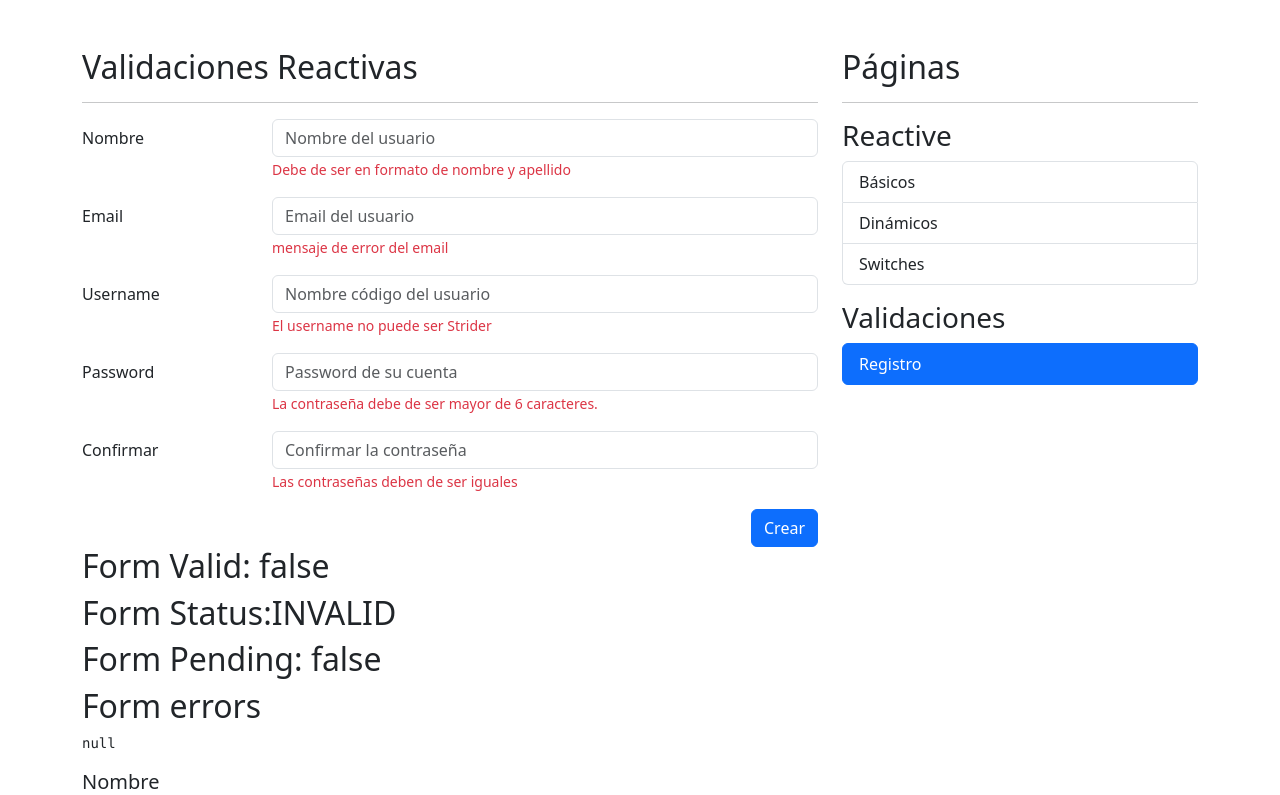
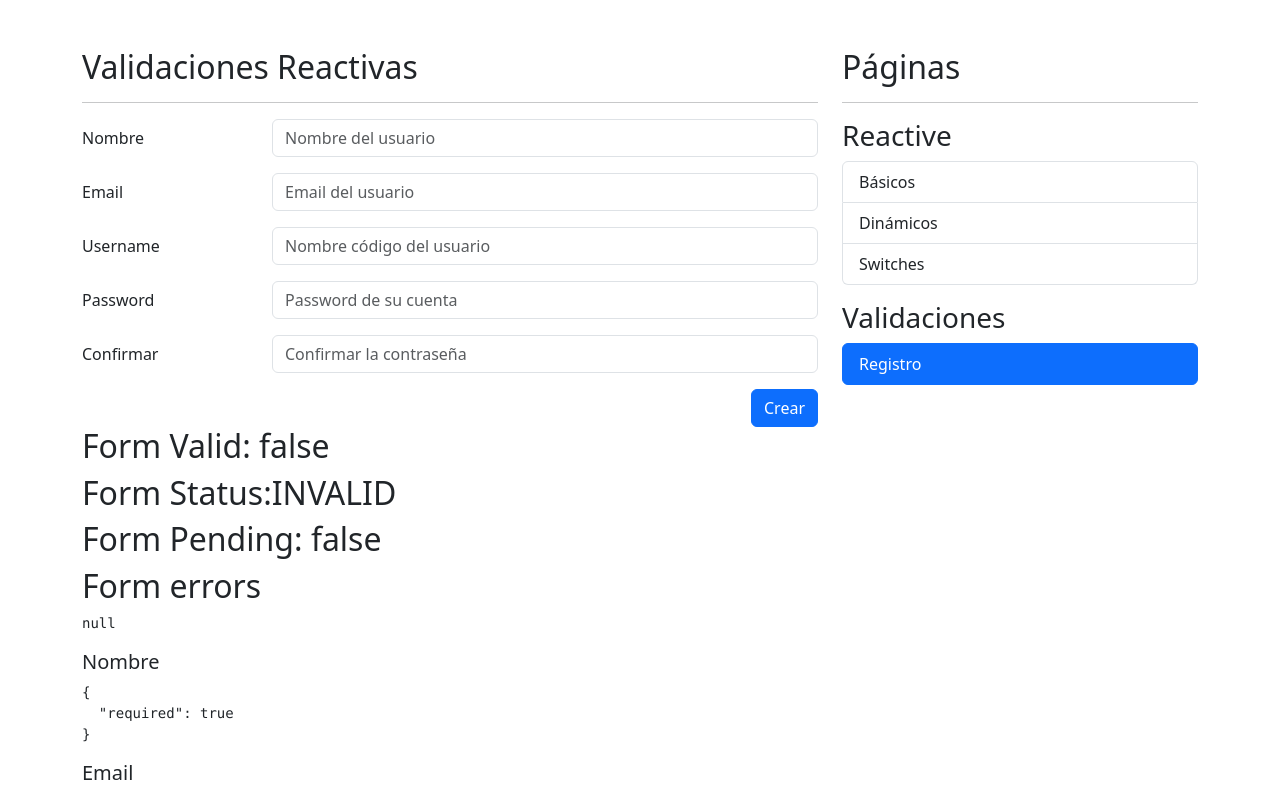
Before and after one commit to jjmuesesq/formApp, an Angular app: page /auth/sign-up in a window 1280 px wide. Shown: the top 795 px of the page. Built offline with nearby package versions, Linux system fonts and the light colour scheme.

Commit message:
:sparkles: Validators Service

```diff
--- a/src/app/auth/pages/register-page/register-page.component.html
+++ b/src/app/auth/pages/register-page/register-page.component.html
@@ -15,7 +15,7 @@
                  formControlName="name"
                  placeholder="Nombre del usuario">
 
-          <span class="form-text text-danger">
+          <span *ngIf="isValidField('name')" class="form-text text-danger">
               Debe de ser en formato de nombre y apellido
           </span>
         </div>
@@ -29,7 +29,7 @@
                  class="form-control"
                  formControlName="email"
                  placeholder="Email del usuario">
-          <span class="form-text text-danger">
+          <span *ngIf="isValidField('email')" class="form-text text-danger">
               mensaje de error del email
           </span>
         </div>
@@ -43,7 +43,7 @@
                  class="form-control"
                  formControlName="username"
                  placeholder="Nombre código del usuario">
-          <span class="form-text text-danger">
+          <span *ngIf="isValidField('username')" class="form-text text-danger">
                El username no puede ser Strider
           </span>
         </div>
@@ -58,7 +58,7 @@
                  formControlName="password"
                  placeholder="Password de su cuenta">
 
-          <span class="form-text text-danger">
+          <span *ngIf="isValidField('password')" class="form-text text-danger">
                La contraseña debe de ser mayor de 6 caracteres.
           </span>
         </div>
@@ -73,7 +73,7 @@
                  formControlName="password2"
                  placeholder="Confirmar la contraseña">
 
-          <span class="form-text text-danger">
+          <span *ngIf="isValidField('password2')" class="form-text text-danger">
                Las contraseñas deben de ser iguales
           </span>
         </div>
--- a/src/app/auth/pages/register-page/register-page.component.ts
+++ b/src/app/auth/pages/register-page/register-page.component.ts
@@ -1,6 +1,7 @@
 import { Component } from '@angular/core';
-import {FormBuilder, FormGroup, Validators} from "@angular/forms";
-import * as customValidators from '../../../shared/validators/validators';
+import { FormBuilder, FormGroup, Validators } from '@angular/forms';
+import { ValidatorsService } from '../../../shared/service/validators.service';
+// import * as customValidators from '../../../shared/validators/validators';
 
 @Component({
   templateUrl: './register-page.component.html',
@@ -9,17 +10,20 @@
 export class RegisterPageComponent {
 
   public myForm: FormGroup = this.fb.group({
-    name: ['', [ Validators.required, Validators.pattern(customValidators.firstNameAndLastnamePattern) ]],
-    email: ['', [ Validators.required, Validators.pattern(customValidators.emailPattern) ]],
-    username: ['', [ Validators.required, customValidators.cantBeStrider ]],
+    name: ['', [ Validators.required, Validators.pattern(this.validatorsService.firstNameAndLastnamePattern) ]],
+    email: ['', [ Validators.required, Validators.pattern(this.validatorsService.emailPattern) ]],
+    username: ['', [ Validators.required, this.validatorsService.cantBeStrider ]],
     password: ['', [ Validators.required, Validators.minLength(6) ]],
     password2: ['', [ Validators.required ]],
   });
 
-  constructor ( private fb: FormBuilder ) {}
+  constructor (
+    private fb: FormBuilder,
+    private validatorsService: ValidatorsService
+  ) {}
 
-  isValidField() {
-    //TODO obtener validacion desde un servicio.
+  isValidField(field: string) {
+    return this.validatorsService.isValidField(this.myForm, field)
   }
 
   onSubmit() {
--- /dev/null
+++ b/src/app/shared/service/validators.service.ts
@@ -0,0 +1,28 @@
+import { Injectable } from '@angular/core';
+import {FormControl, FormGroup, ValidationErrors} from "@angular/forms";
+
+@Injectable({ providedIn: "root" })
+
+export class ValidatorsService {
+
+  public firstNameAndLastnamePattern: string = '([a-zA-Z]+) ([a-zA-Z]+)';
+  public emailPattern: string = "^[a-z0-9._%+-]+@[a-z0-9.-]+\\.[a-z]{2,4}$";
+
+  public cantBeStrider = ( control: FormControl ): ValidationErrors | null => {
+
+    const value : string = control.value.trim().toLowerCase();
+
+    if( value === 'strider'){
+      return {
+        noStrider: true,
+      }
+    }
+
+    return null
+  }
+
+  public isValidField (form: FormGroup, field: string){
+    return form.controls[field].errors && form.controls[field].touched;
+  }
+
+}
```
